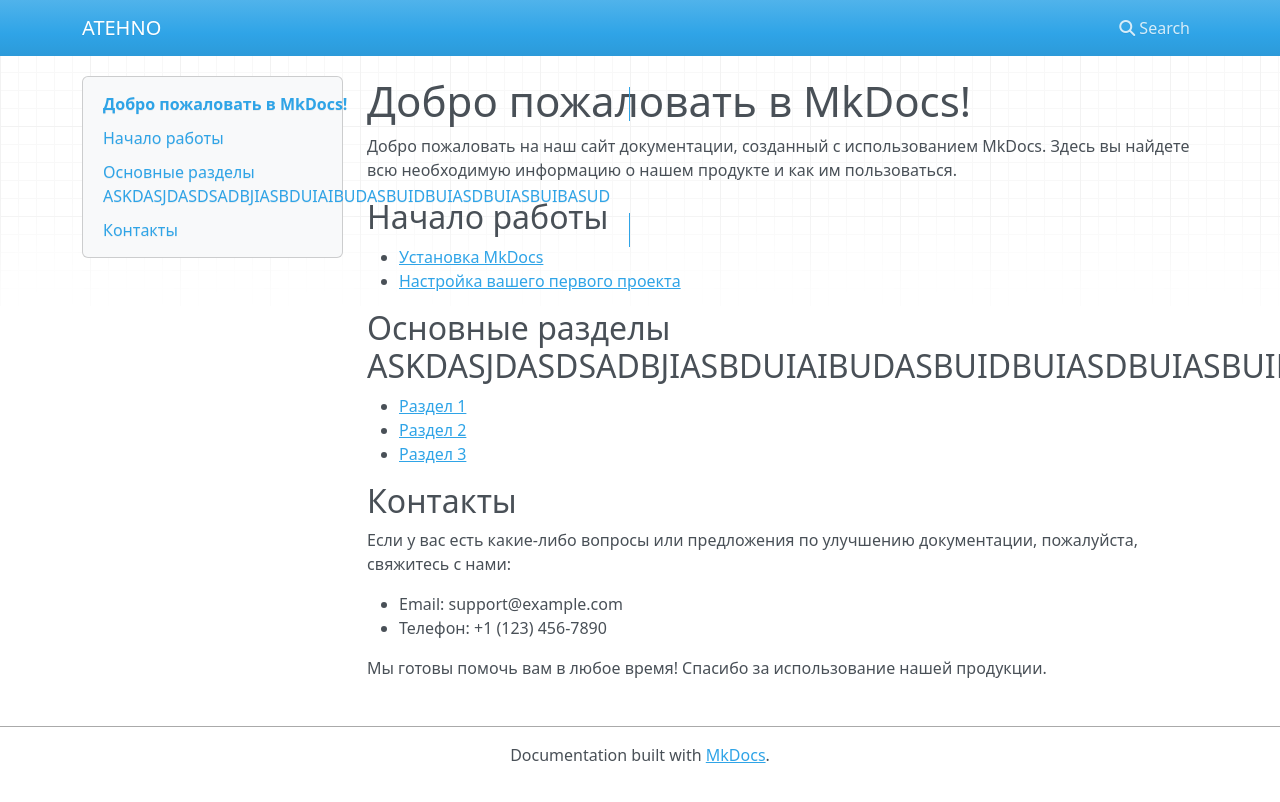
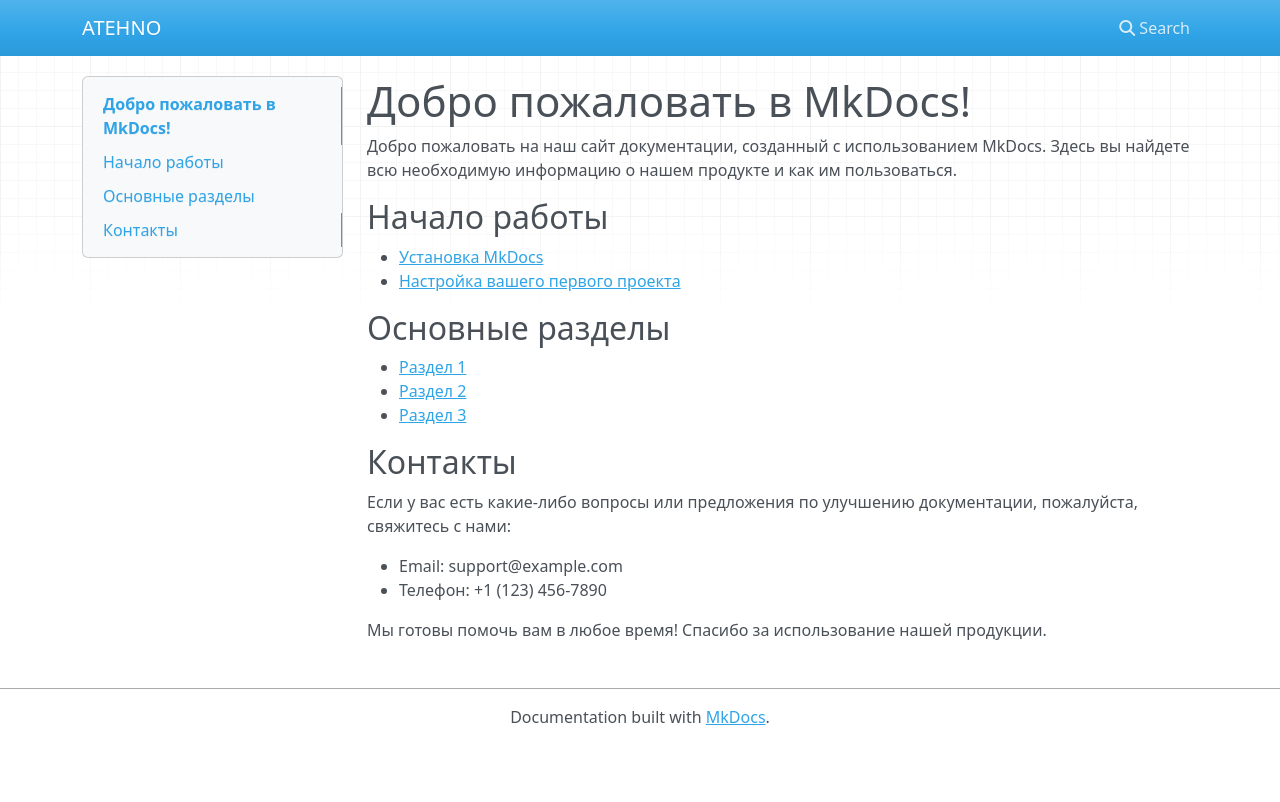
Before and after one commit to UlmadaDmitri/mkdocs_project, an MkDocs documentation site: the page built from docs/index.md, in a window 1280 px wide. Shown: the top 802 px of the page. Built offline with MkDocs 1.6.1, drawn with Linux system fonts in a browser that asks for light colours; nearby versions of some CDN libraries.

Commit message:
Update index.md

```diff
--- a/docs/index.md
+++ b/docs/index.md
@@ -11,7 +11,7 @@
 - [Установка MkDocs](installation.md)
 - [Настройка вашего первого проекта](getting-started.md)
 
-## Основные разделы  ASKDASJDASDSADBJIASBDUIAIBUDASBUIDBUIASDBUIASBUIBASUD
+## Основные разделы
 
 - [Раздел 1](section-1.md)
 - [Раздел 2](section-2.md)
```
